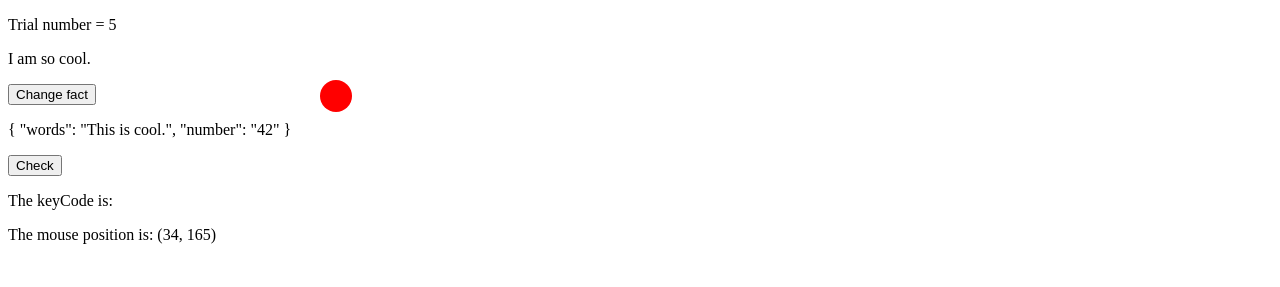
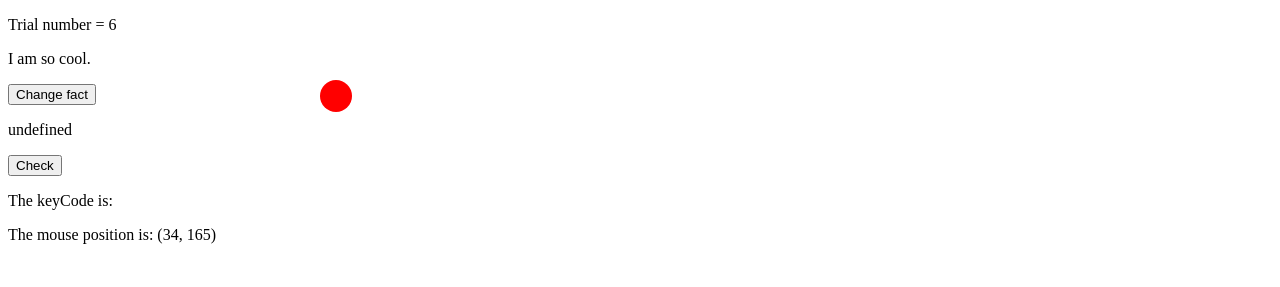
Before and after one commit to CoolProgrammingUser/Experimentation, a plain HTML site: page index.html in a window 1280 px wide. Both pictures are taken after a click on the button "Check". Shown: the top 287 px of the page. Drawn offline with Linux system fonts and the light colour scheme.

Commit message:
tried to get the number attribute from JSON.json

```diff
--- a/index.html
+++ b/index.html
@@ -136,7 +136,7 @@
                     if(rawFile.readyState === 4) {
                         if(rawFile.status === 200 || rawFile.status == 0) {
                             var allText = rawFile.responseText;
-                            document.getElementById("number").innerHTML = allText;
+                            document.getElementById("number").innerHTML = allText["number"];
                         }
                     }
                 }
@@ -175,7 +175,7 @@
     </head>
     <body>
         <p>
-            Trial number = 5
+            Trial number = 6
         </p>
         <div id="circle">
         </div>
```
